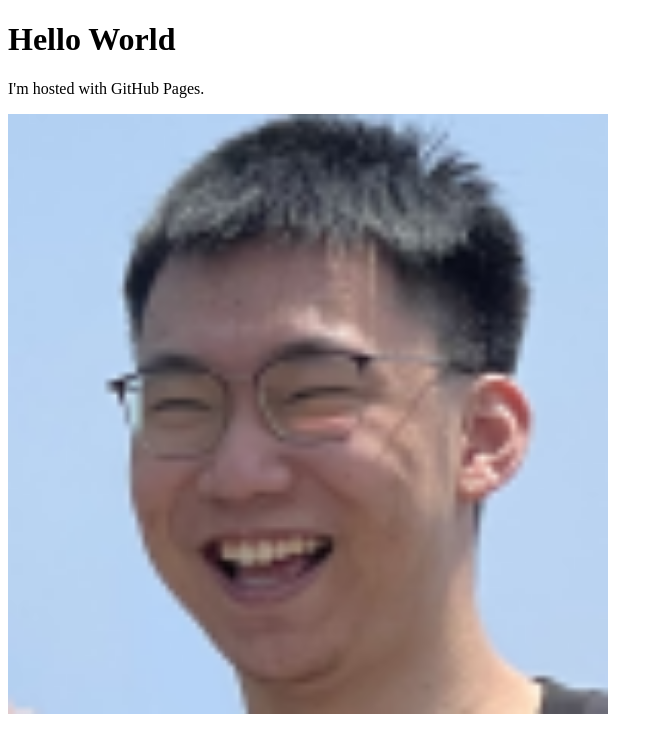
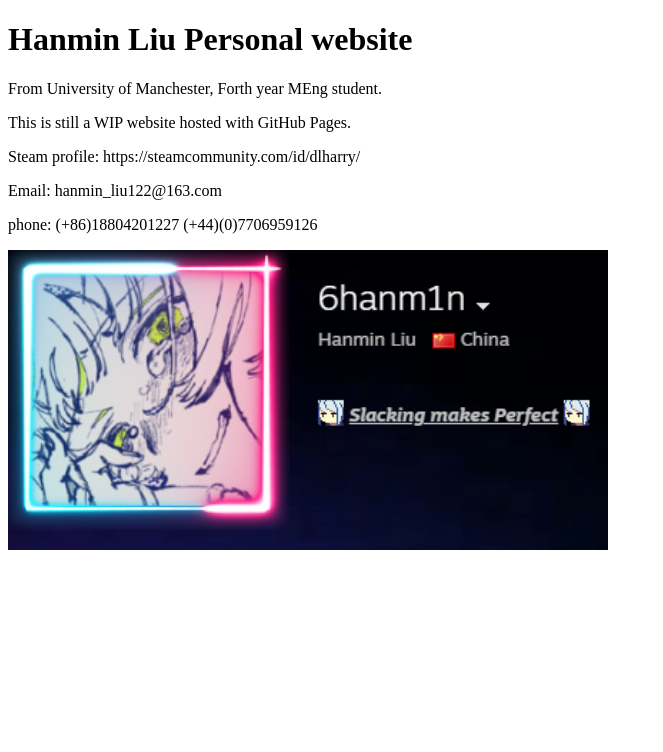
Before and after one commit to dlharry/dlharry.github.io, a plain HTML site: page index.html in a window 1280 px wide. Shown: the whole page, without its empty margins (0-663 px from the left). Drawn offline with Linux system fonts and the light colour scheme.

Commit message:
Basic Update

```diff
--- a/index.html
+++ b/index.html
@@ -1,8 +1,12 @@
 <!DOCTYPE html>
 <html>
 <body>
-<h1>Hello World</h1>
-<p>I'm hosted with GitHub Pages.</p>
-<img src="hcs.png" alt="hcs" style="width:600px;height:600px;">
+<h1>Hanmin Liu Personal website</h1>
+<p>From University of Manchester, Forth year MEng student.</p>
+<p>This is still a WIP website hosted with GitHub Pages.</p>
+<p>Steam profile: https://steamcommunity.com/id/dlharry/</p>
+<p>Email: hanmin_liu122@163.com</p>
+<p>phone: (+86)18804201227 (+44)(0)7706959126</p>
+<img src="steamscreenshot.png" alt="avater" style="width:600px;height:300px;">
 </body>
 </html>
```
Also changed, not shown: hcs.png (deleted), steamscreenshot.png (added).
